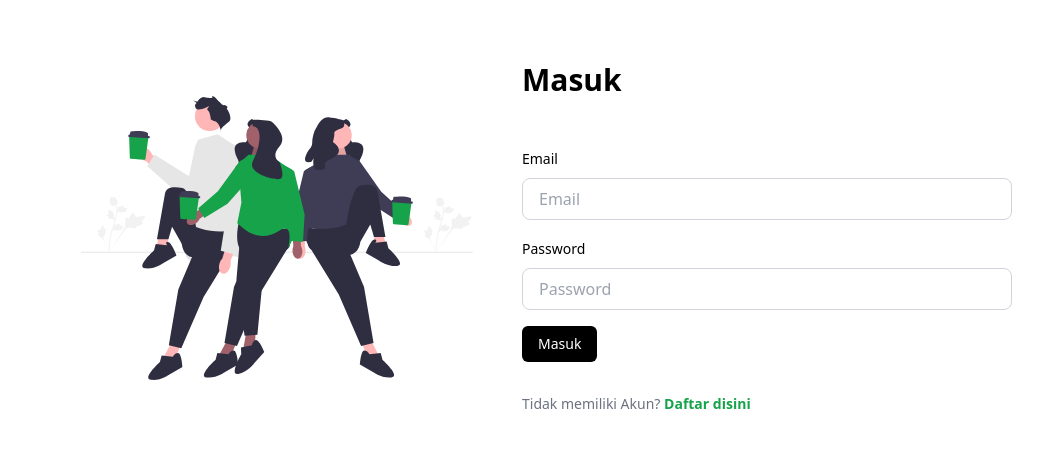
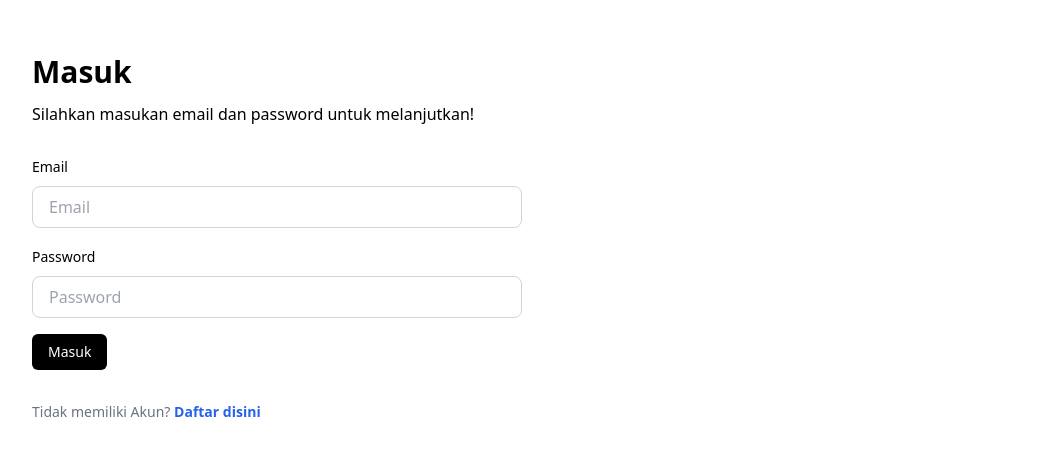
Before and after one commit to Wong-Lanang-Tim-Gacor/SophiaLearning-FE, a React (Vite) app: page /login in a window 1280 px wide. Shown: the part 122-578 px from the top of the page, without its empty margins (118-1161 px from the left). Built offline with nearby package versions, Linux system fonts and the light colour scheme.

Commit message:
update: update layout login

```diff
--- a/src/pages/auth/Login.jsx
+++ b/src/pages/auth/Login.jsx
@@ -17,9 +17,10 @@ function Login() {
             email: email,
             password: password,
         }).then((response) => {
-            if(response.meta.status === 'success') {
+            if (response.meta.status === 'success') {
                 sessionStorage.setItem('token', response.data.token)
-                dispatch({type: 'AUTH',
+                dispatch({
+                    type: 'AUTH',
                     payload: {
                         isLoading: true,
                         auth: true,
@@ -36,11 +37,12 @@ function Login() {
         <>
             <div className='h-[90vh] flex flex-col items-center justify-center'>
                 <div className='max-w-[980px] w-[80%] grid grid-cols-1 sm:grid-cols-2 items-center'>
-                    <div className='hidden sm:block'>
-                        <img className='w-[80%] mx-auto block' src={Illustration} alt='Illustration'/>
-                    </div>
+                    {/*<div className='hidden sm:block'>*/}
+                    {/*    <img className='w-[80%] mx-auto block' src={Illustration} alt='Illustration'/>*/}
+                    {/*</div>*/}
                     <div>
-                        <h1 className='text-3xl font-semibold mb-12'>Masuk</h1>
+                        <h1 className='text-3xl font-semibold mb-3'>Masuk</h1>
+                        <p className={'mb-7'}>Silahkan masukan email dan password untuk melanjutkan!</p>
                         <form onSubmit={handleSubmit} className='space-y-4'>
                             <div className='space-y-2'>
                                 <label className='text-sm font-medium'>Email</label>
@@ -56,9 +58,7 @@ function Login() {
                             </div>
                             <Button type='primary' text='Masuk'/>
                         </form>
-                        <p className='text-sm text-gray-500 font-normal mt-8'>Tidak memiliki Akun? <Link to='/'
-                                                                                                         className='text-green-600 font-semibold'>Daftar
-                            disini</Link></p>
+                        <p className='text-sm text-gray-500 font-normal mt-8'>Tidak memiliki Akun? <Link to='/' className='text-blue-600 font-semibold'>Daftar disini</Link></p>
                     </div>
                 </div>
             </div>
```
